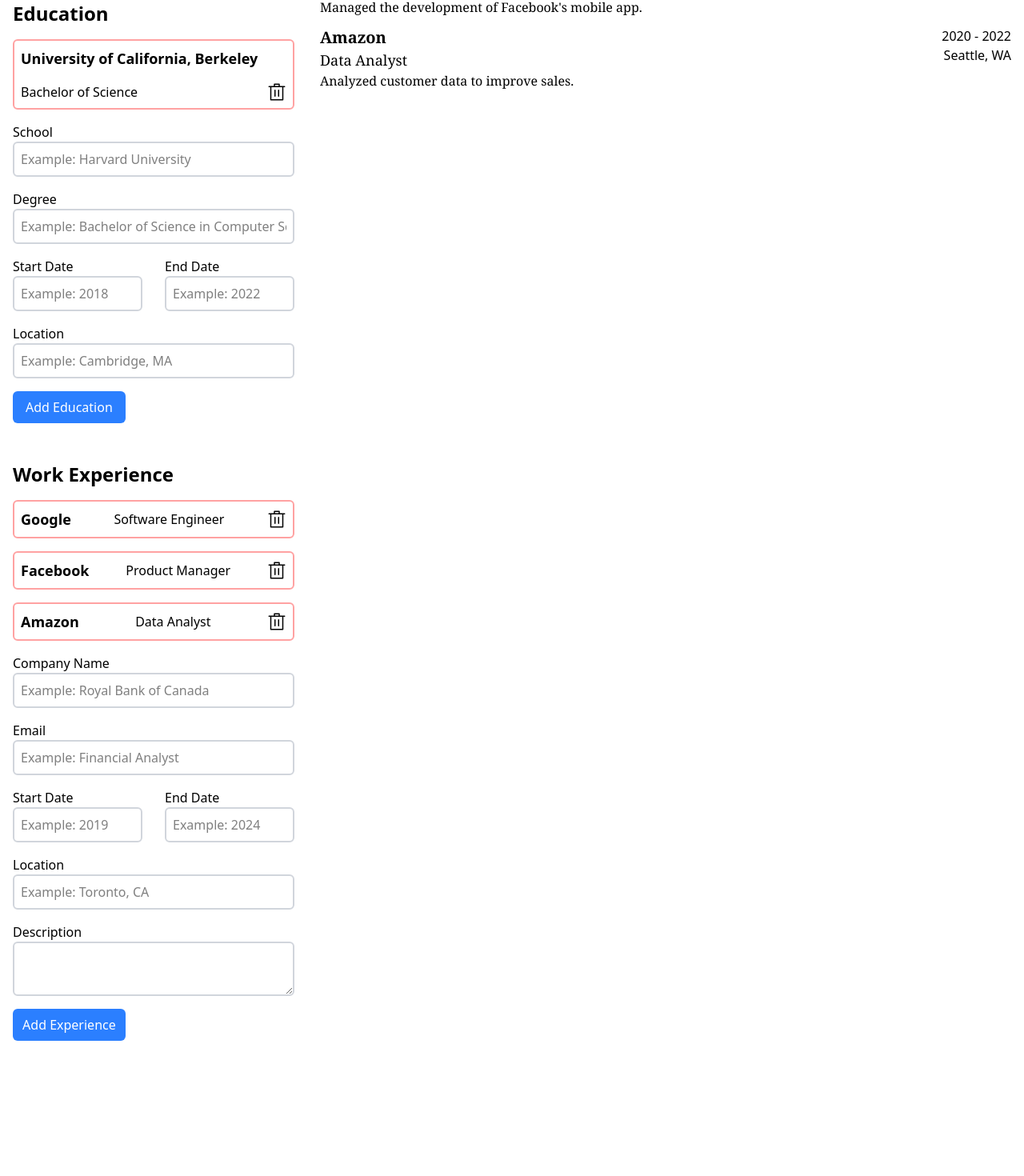
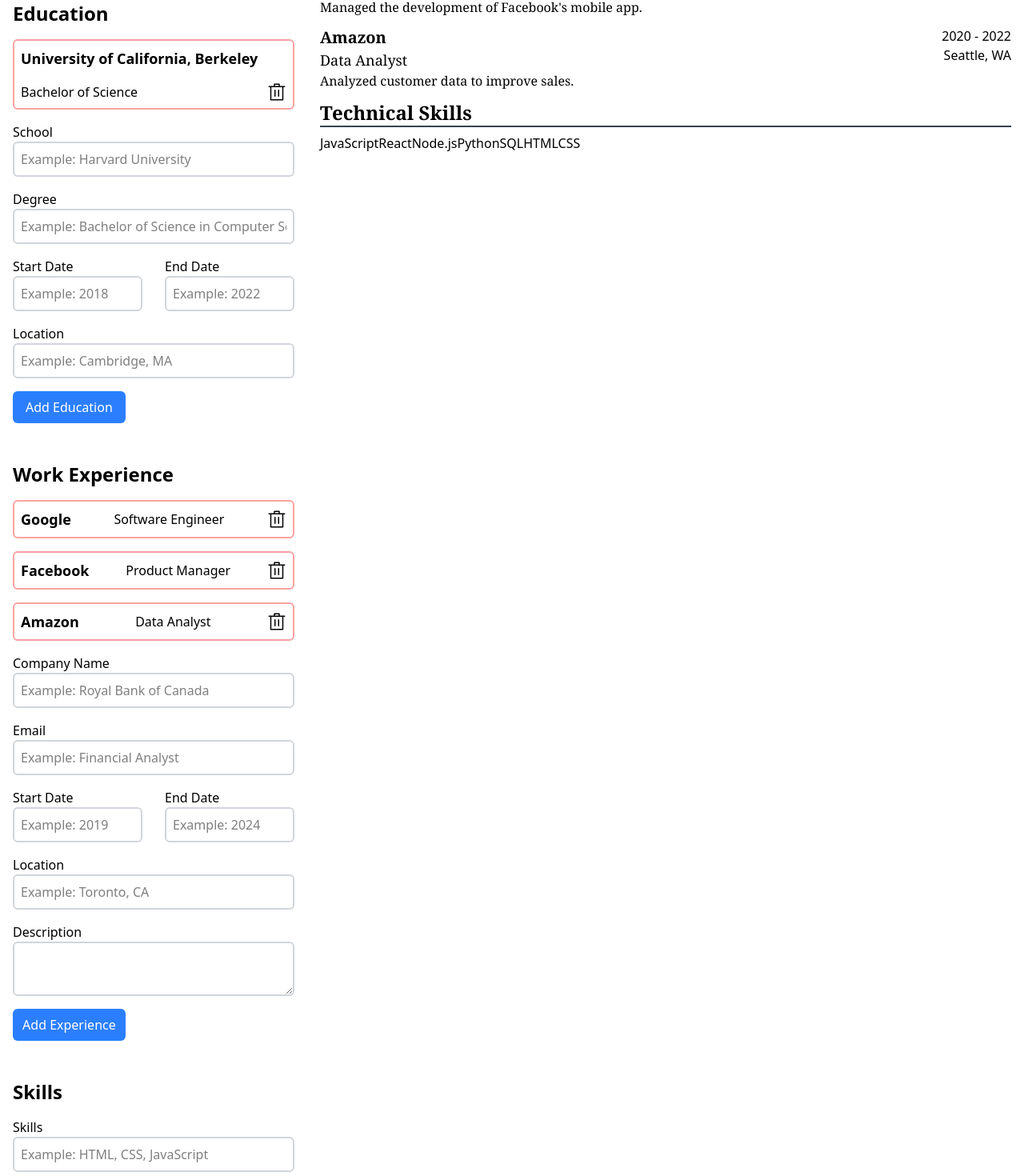
Before and after one commit to AndrewC145/CV-Application, a React (Vite) app: page / in a window 1280 px wide. Shown: the part 431-1901 px from the top of the page at 80% size. Before the commit the page ends 1748 px from the top, so only its background shows below. Built offline with nearby package versions, Linux system fonts and the light colour scheme.

Commit message:
Added Skills Section

```diff
--- a/src/App.jsx
+++ b/src/App.jsx
@@ -4,6 +4,7 @@
 import Education from "./components/Education";
 import Experience from "./components/Experience";
 import Resume from "./components/Resume";
+import Skills from "./components/Skills";
 
 function App() {
   const [personalInfo, setPersonalInfo] = useState({
@@ -54,18 +55,30 @@
     },
   ]);
 
+  const [skills, setSkills] = useState([
+    "JavaScript",
+    "React",
+    "Node.js",
+    "Python",
+    "SQL",
+    "HTML",
+    "CSS",
+  ]);
+
   return (
     <div className="container mx-auto flex">
       <div className="flex w-[30%] flex-col gap-4">
         <PersonalInfo personalInfo={personalInfo} handlePersonalInfo={setPersonalInfo} />
         <Education educationInfo={educations} handleEducationInfo={setEducations} />
         <Experience experienceInfo={experiences} handleExperienceInfo={setExperiences} />
+        <Skills skills={skills} handleSkills={setSkills} />
       </div>
       <div className="flex w-[70%]">
         <Resume
           personalInformation={personalInfo}
           educationInformation={educations}
           experienceInformation={experiences}
+          skillsInformation={skills}
         />
       </div>
     </div>
--- a/src/components/Resume.jsx
+++ b/src/components/Resume.jsx
@@ -1,13 +1,20 @@
 import PersonalSection from "./PersonalSection";
 import EducationSection from "./EducationSection";
 import ExperienceSection from "./ExperienceSection";
+import SkillsSection from "./SkillsSection";
 
-function Resume({ personalInformation, educationInformation, experienceInformation }) {
+function Resume({
+  personalInformation,
+  educationInformation,
+  experienceInformation,
+  skillsInformation,
+}) {
   return (
     <div className="w-full p-4">
       <PersonalSection personalInformation={personalInformation} />
       <EducationSection educationInformation={educationInformation} />
       <ExperienceSection experienceInformation={experienceInformation} />
+      <SkillsSection skillsInformation={skillsInformation} />
     </div>
   );
 }
--- /dev/null
+++ b/src/components/Skills.jsx
@@ -0,0 +1,29 @@
+import { useState } from "react";
+
+function Skills({ personalSkills, handleSkills }) {
+  const [skills, setSkills] = useState(personalSkills || "");
+
+  const handleSkillsChange = (e) => {
+    setSkills(e.target.value);
+    handleSkills(e.target.value);
+  };
+
+  return (
+    <div className="flex flex-col gap-4 p-4">
+      <h1 className="text-2xl font-bold">Skills</h1>
+      <label htmlFor="skills" className="flex flex-col font-medium">
+        Skills
+        <input
+          type="text"
+          id="skills"
+          placeholder="Example: HTML, CSS, JavaScript"
+          className="rounded-md border-2 border-gray-300 p-2 font-normal"
+          value={skills}
+          onChange={handleSkillsChange}
+        ></input>
+      </label>
+    </div>
+  );
+}
+
+export default Skills;
--- /dev/null
+++ b/src/components/SkillsSection.jsx
@@ -0,0 +1,12 @@
+function SkillsSection({ skillsInformation }) {
+  return (
+    <div>
+      <div className="mb-2 border-b-2 border-gray-700">
+        <h1 className="font-serif text-2xl font-bold">Technical Skills</h1>
+      </div>
+      <p>{skillsInformation}</p>
+    </div>
+  );
+}
+
+export default SkillsSection;
```
